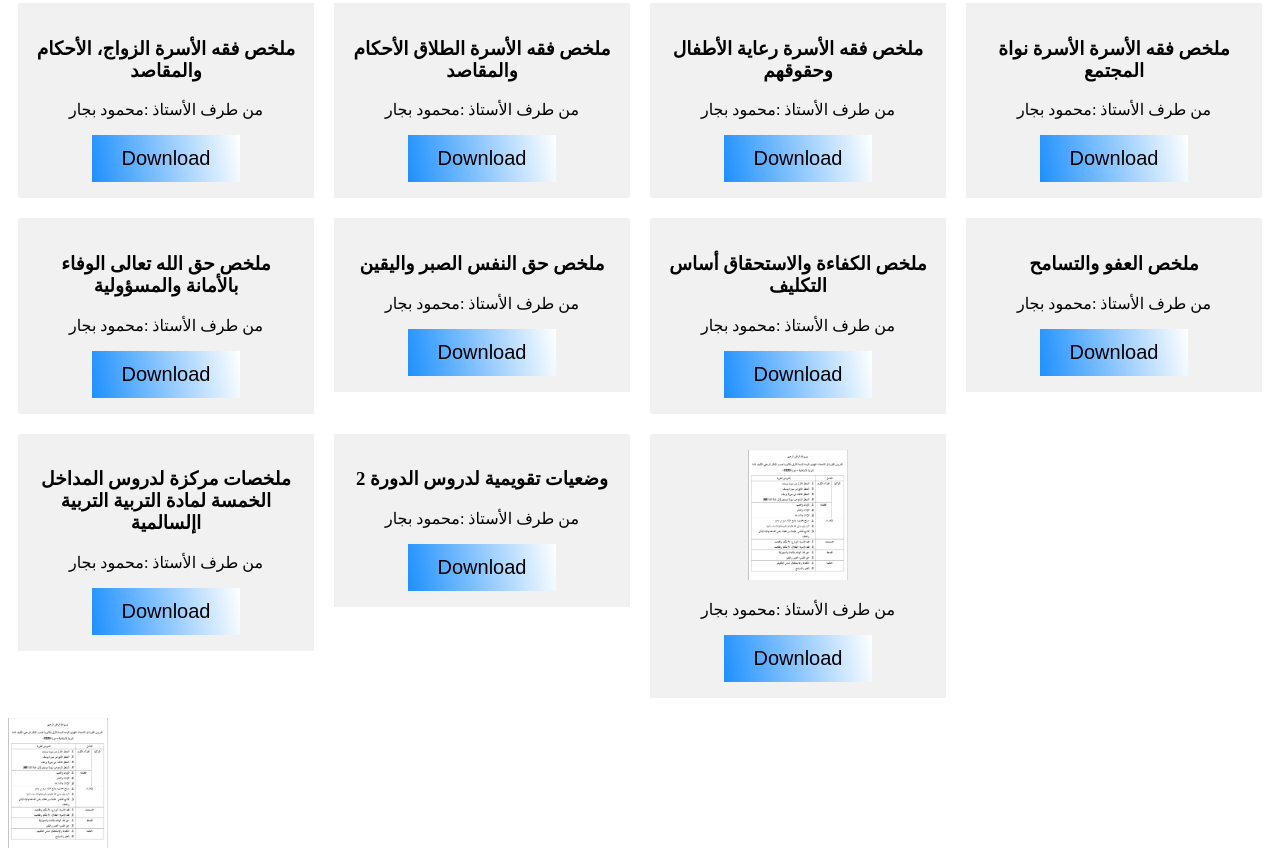
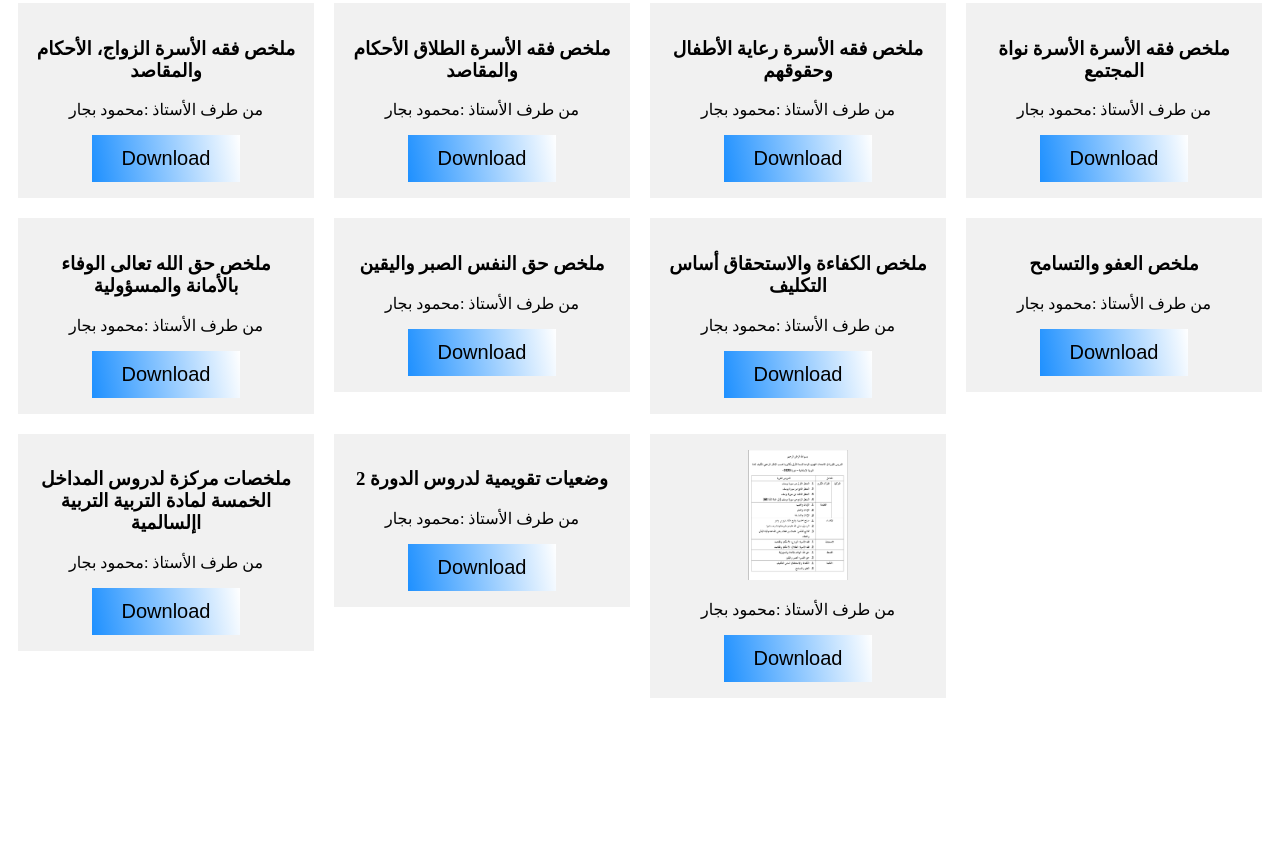
Before and after one commit to LA-confiance/1er-ann-e, a plain HTML site: page index.html in a window 1280 px wide. Shown: the part 713-1573 px from the top of the page. After the commit the page ends 1431 px from the top, so only its background shows below. Drawn offline with Linux system fonts and the light colour scheme.

Commit message:
Update index.html

```diff
--- a/index.html
+++ b/index.html
@@ -181,7 +181,7 @@
         </div>
             </div>
 
-    <img src="./2itar marji3i.jpg" alt="">
+
 
             <button onclick="topfunction()" id="btn" title="Go to top"><i class="fas fa-arrow-circle-up"></i></button>
         <script>
```
